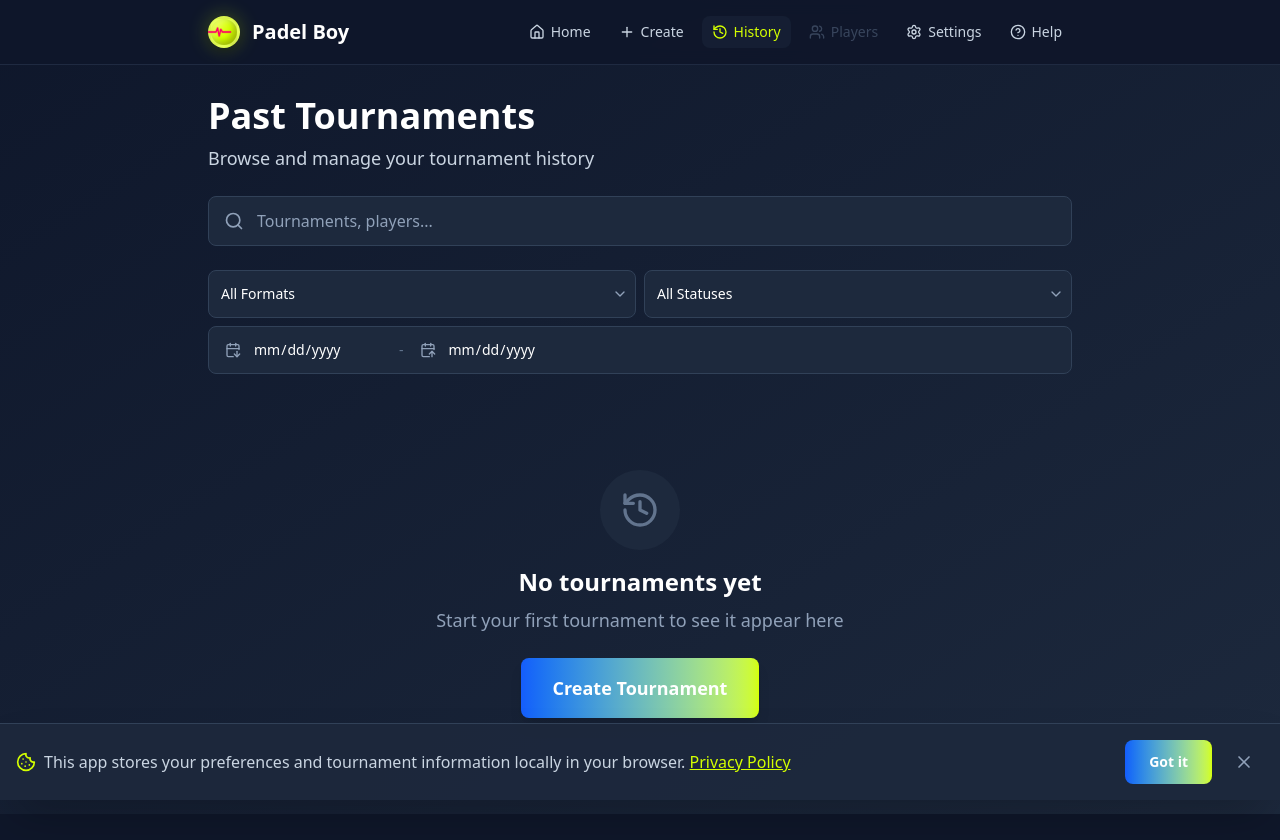
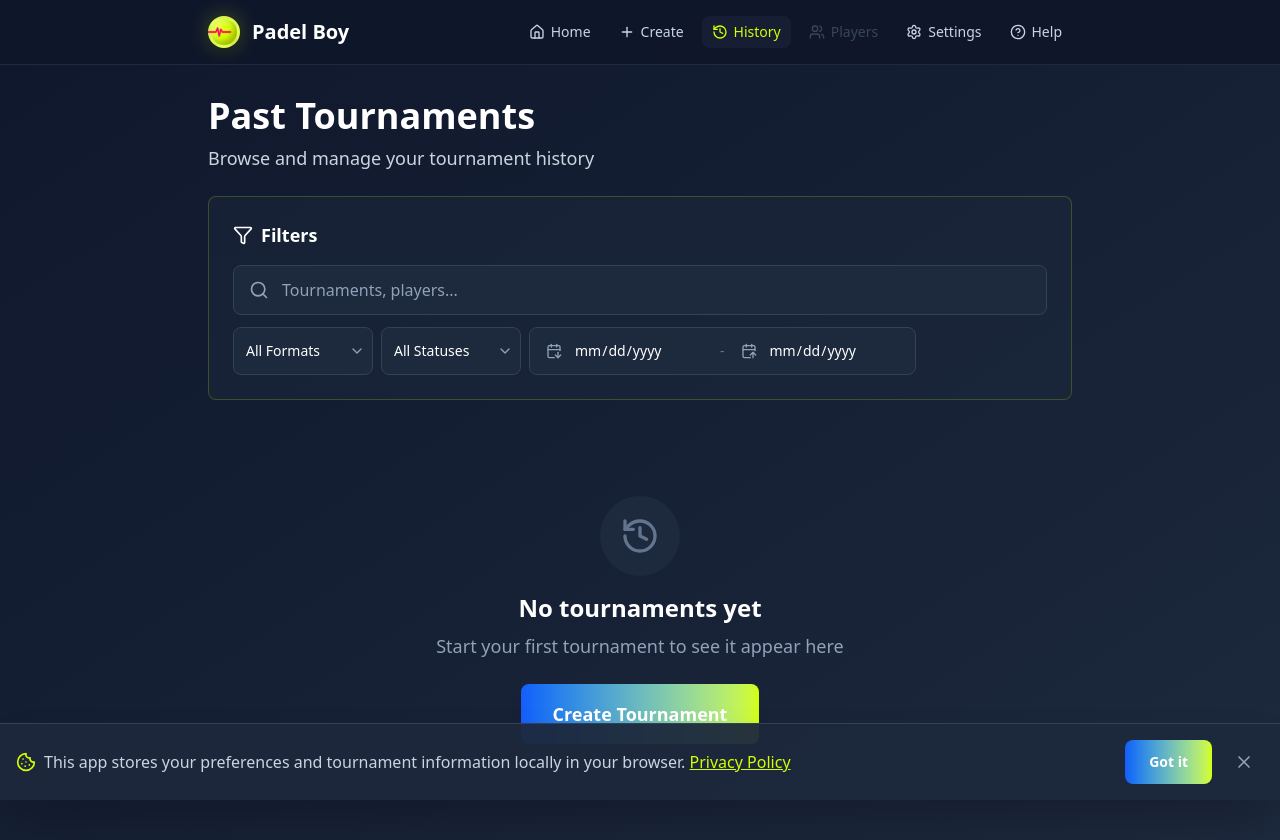
Before and after one commit to DarBrick/padel-boy, a React (Vite) app: page /past in a window 1280 px wide. Before the commit the page ends 814 px from the top, so only its background shows below. Built offline with nearby package versions, Linux system fonts and the light colour scheme.

Commit message:
change filter for tournament history

```diff
--- a/src/locales/en/translation.ts
+++ b/src/locales/en/translation.ts
@@ -419,6 +419,7 @@ const translation = {
     resultCount_many: '{{count}} tournaments found',
     resultCount_other: '{{count}} tournaments found',
     filters: {
+      title: 'Filters',
       format: 'Format',
       allFormats: 'All Formats',
       status: 'Status',
--- a/src/locales/es/translation.ts
+++ b/src/locales/es/translation.ts
@@ -411,6 +411,7 @@ const translation = {
     resultCount_many: '{{count}} torneos encontrados',
     resultCount_other: '{{count}} torneos encontrados',
     filters: {
+      title: 'Filtros',
       format: 'Formato',
       allFormats: 'Todos los formatos',
       status: 'Estado',
--- a/src/locales/pl/translation.ts
+++ b/src/locales/pl/translation.ts
@@ -413,6 +413,7 @@ const translation = {
     resultCount_many: 'Znaleziono {{count}} turniejów',
     resultCount_other: 'Znaleziono {{count}} turniejów',
     filters: {
+      title: 'Filtry',
       format: 'Format',
       allFormats: 'Wszystkie formaty',
       status: 'Status',
--- a/src/pages/PastTournaments.tsx
+++ b/src/pages/PastTournaments.tsx
@@ -2,11 +2,12 @@ import { useTranslation } from 'react-i18next'
 import { useNavigate } from 'react-router-dom'
 import { useState, useMemo, useEffect, useRef } from 'react'
 import { toast } from 'sonner'
-import { Search, History, Inbox, ArrowUp, Download, X, CalendarArrowDown, CalendarArrowUp, ChevronDown } from 'lucide-react'
+import { Search, History, Inbox, ArrowUp, Download, X, CalendarArrowDown, CalendarArrowUp, ChevronDown, Filter } from 'lucide-react'
 import { IconButton } from '../components/IconButton'
 import { TournamentCard } from '../components/TournamentCard'
 import { GradientButton } from '../components/GradientButton'
 import { CorruptionBanner } from '../components/CorruptionBanner'
+import { ContentPanel } from '../components/ContentPanel'
 import { useTournaments } from '../stores/tournaments'
 import { groupTournamentsByDate } from '../utils/dateGrouping'
 import { shareTournament } from '../utils/shareHelper'
@@ -132,24 +133,30 @@ export function PastTournaments() {
           {t('pastTournaments.subtitle')}
         </p>
 
+        {/* Filters */}
+        <ContentPanel>
+          <h2 className="text-lg font-semibold text-white mb-4 flex items-center gap-2">
+            <Filter className="w-5 h-5" />
+            {t('pastTournaments.filters.title')}
+          </h2>
+
+          <div className="space-y-3">
             {/* Search input */}
-        <div className="relative mb-6">
+            <div className="relative">
               <Search className="absolute left-4 top-1/2 -translate-y-1/2 w-5 h-5 text-slate-400 pointer-events-none" />
               <input
                 type="text"
                 value={searchQuery}
                 onChange={(e) => setSearchQuery(e.target.value)}
                 placeholder={t('pastTournaments.searchPlaceholder')}
-            className="w-full pl-12 pr-4 py-3 bg-slate-800 border border-slate-700 rounded-lg text-base text-white placeholder:text-slate-400 focus:border-[var(--color-padel-yellow)] focus:outline-none transition-colors"
+                className="w-full pl-12 pr-4 py-3 bg-slate-800 border border-slate-700 rounded-lg text-base text-white placeholder:text-slate-400 focus:border-[var(--color-padel-yellow)] focus:outline-none transition-colors min-h-[44px] sm:min-h-[46px] md:min-h-[48px]"
               />
             </div>
 
-        {/* Filters */}
-        <div className="space-y-2">
-          {/* Format and Status in first row */}
-          <div className="grid grid-cols-2 gap-2">
+            {/* Format, Status, and Date filters */}
+            <div className="flex flex-wrap gap-2">
             {/* Format dropdown with clear button */}
-            <div className="relative">
+            <div className="relative min-w-[140px]">
             <select
               value={selectedFormat || ''}
               onChange={(e) => setSelectedFormat(e.target.value as 'americano' | 'mexicano' || null)}
@@ -177,7 +184,7 @@ export function PastTournaments() {
             </div>
 
             {/* Status dropdown with clear button */}
-            <div className="relative">
+            <div className="relative min-w-[140px]">
             <select
               value={selectedStatus || ''}
               onChange={(e) => setSelectedStatus(e.target.value as TournamentStatus || null)}
@@ -204,10 +211,9 @@ export function PastTournaments() {
               </button>
             )}
             </div>
-          </div>
 
           {/* Unified date range bar */}
-          <div className="relative flex items-center gap-2 px-3 py-2 bg-slate-800 border border-slate-700 rounded-lg min-h-[44px] sm:min-h-[46px] md:min-h-[48px] focus-within:border-[var(--color-padel-yellow)] transition-colors">
+          <div className="relative flex items-center gap-2 px-3 py-2 bg-slate-800 border border-slate-700 rounded-lg min-h-[44px] sm:min-h-[46px] md:min-h-[48px] focus-within:border-[var(--color-padel-yellow)] transition-colors min-w-[240px]">
             {/* From date section */}
             <button
               type="button"
@@ -268,6 +274,8 @@ export function PastTournaments() {
             </button>
           </div>
           </div>
+          </div>
+        </ContentPanel>
       </div>
 
       {/* Content */}
```
Lines whose indentation alone changed are shown as unchanged.
